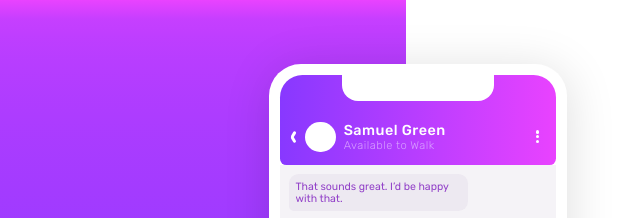
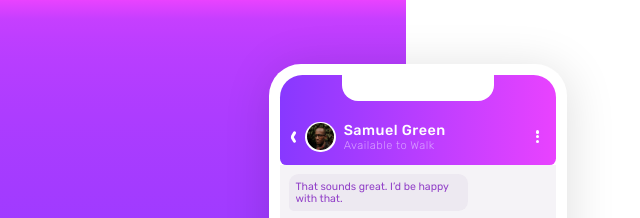
Before and after one commit to shivamkataria13/chat-app-CSS-illustration, a plain HTML site: page index.html in a window 1280 px wide. Shown: the top 218 px of the page, 6-646 px from the left. Drawn offline with Linux system fonts and the light colour scheme; the site is published under a folder, as on GitHub Pages, so addresses that start at the root find nothing.

Commit message:
Update index.html

```diff
--- a/index.html
+++ b/index.html
@@ -59,7 +59,7 @@
 
               <div class="pfpholder">
                 <div class="pfp">
-                  <img src="/avatar.jpg" alt="">
+                  <img src="avatar.jpg" alt="">
                 </div>
               </div>
 
```
